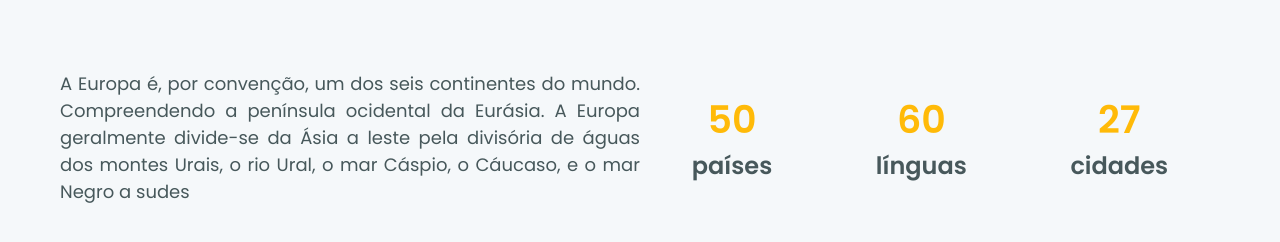
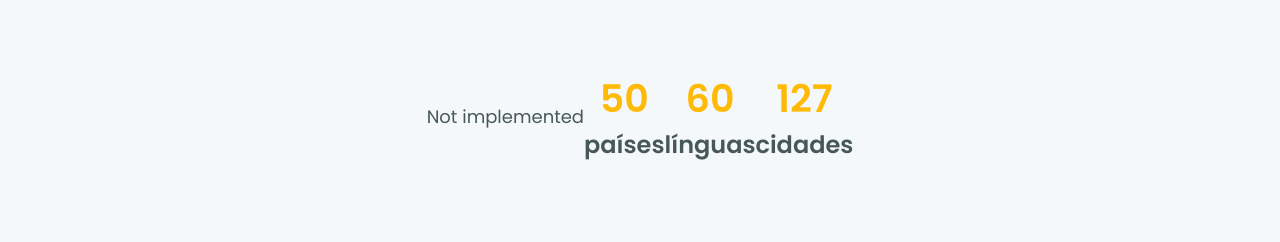
Before and after one commit to IagooCesaar/cursos-rocketseat-ignite-react-mod04-desafio07, a Next.js app: page /continents/africa in a window 1280 px wide. Shown: the part 642-884 px from the top of the page. After the commit the page ends 853 px from the top, so only its background shows below. Built offline with nearby package versions, Linux system fonts and the light colour scheme; data requests are answered from the project's data file.

Commit message:
refatorando para ContinentInfo

```diff
--- /dev/null
+++ b/src/components/ContinentInfo/ContinentInfoCard.tsx
@@ -0,0 +1,38 @@
+import { Flex, Text } from '@chakra-ui/react';
+
+interface ContinentInfoCardProps {
+  value: number;
+  kind: 'countries' | 'cities' | 'languages';
+}
+
+export function ContinentInfoCard({
+  value,
+  kind,
+}: ContinentInfoCardProps) {
+  let kindComplete = '';
+  switch (kind) {
+    case 'countries':
+      kindComplete = 'países';
+      break;
+    case 'cities':
+      kindComplete = 'cidades';
+      break;
+    case 'languages':
+      kindComplete = 'línguas';
+      break;
+    default:
+      kindComplete = 'not implemented';
+      break;
+  }
+
+  return (
+    <Flex
+      direction='column'
+      fontSize={['1xl', '2xl']}
+      align='center'
+    >
+      <Text fontSize={['20', '38']} fontWeight='semibold' color='default.highlight'>{value}</Text>
+      <Text fontWeight='semibold'>{kindComplete}</Text>
+    </Flex>
+  )
+}
--- /dev/null
+++ b/src/components/ContinentInfo/index.tsx
@@ -0,0 +1,27 @@
+import { Flex, Text, Box } from '@chakra-ui/react';
+import { ContinentInfoCard } from './ContinentInfoCard';
+
+interface ContinentInfoProps {
+  countries: number;
+  cities: number;
+  languages: number;
+}
+
+export function ContinentInfo({
+  countries,
+  cities,
+  languages,
+}: ContinentInfoProps) {
+  return (
+    <Flex
+      flex='1'
+      direction='row'
+      justify="space-around"
+      align="center"
+    >
+      <ContinentInfoCard value={50} kind='countries' />
+      <ContinentInfoCard value={60} kind='languages' />
+      <ContinentInfoCard value={127} kind='cities' />
+    </Flex>
+  )
+}
--- a/src/pages/continents/[name].tsx
+++ b/src/pages/continents/[name].tsx
@@ -9,6 +9,7 @@ import {
 
 import { ContinentBanner } from '../../components/ContinentBanner';
 import { api } from '../../services/api';
+import { ContinentInfo } from '../../components/ContinentInfo';
 
 interface ContinentsProps {
   continent: {
@@ -17,6 +18,7 @@ interface ContinentsProps {
     description: string;
     image: string;
     betterImagePosition: string;
+    bio?: string;
   }
 }
 
@@ -44,45 +46,10 @@ export default function Continents({
         >
           <Box flex='1'>
             <Text as='p' fontSize={['md', 'lg']} align='justify'>
-              A Europa é, por convenção, um dos seis continentes do mundo. Compreendendo
-              a península ocidental da Eurásia. A Europa geralmente divide-se da Ásia a leste pela
-              divisória de águas dos montes Urais, o rio Ural, o mar Cáspio, o Cáucaso, e o
-              mar Negro a sudes
+              {continent.bio ?? 'Not implemented'}
             </Text>
           </Box>
-          <Flex
-            flex='1'
-            direction='row'
-            justify="space-around"
-            align="center"
-          >
-            <Flex
-              direction='column'
-              fontSize={['1xl', '2xl']}
-              align='center'
-            >
-              <Text fontSize={['20', '38']} fontWeight='semibold' color='default.highlight'>50</Text>
-              <Text fontWeight='semibold'>países</Text>
-            </Flex>
-            <Flex
-              direction='column'
-              fontSize={['1xl', '2xl']}
-              justify="center"
-              align='center'
-            >
-              <Text fontSize={['20', '38']} fontWeight='semibold' color='default.highlight'>60</Text>
-              <Text fontWeight='semibold'>línguas</Text>
-            </Flex>
-            <Flex
-              direction='column'
-              fontSize={['1xl', '2xl']}
-              justify="center"
-              align='center'
-            >
-              <Text fontSize={['20', '38']} fontWeight='semibold' color='default.highlight'>27</Text>
-              <Text fontWeight='semibold'>cidades</Text>
-            </Flex>
-          </Flex>
+          <ContinentInfo countries={50} languages={60} cities={127} />
         </Flex>
       </Box>
     </Flex >
```
